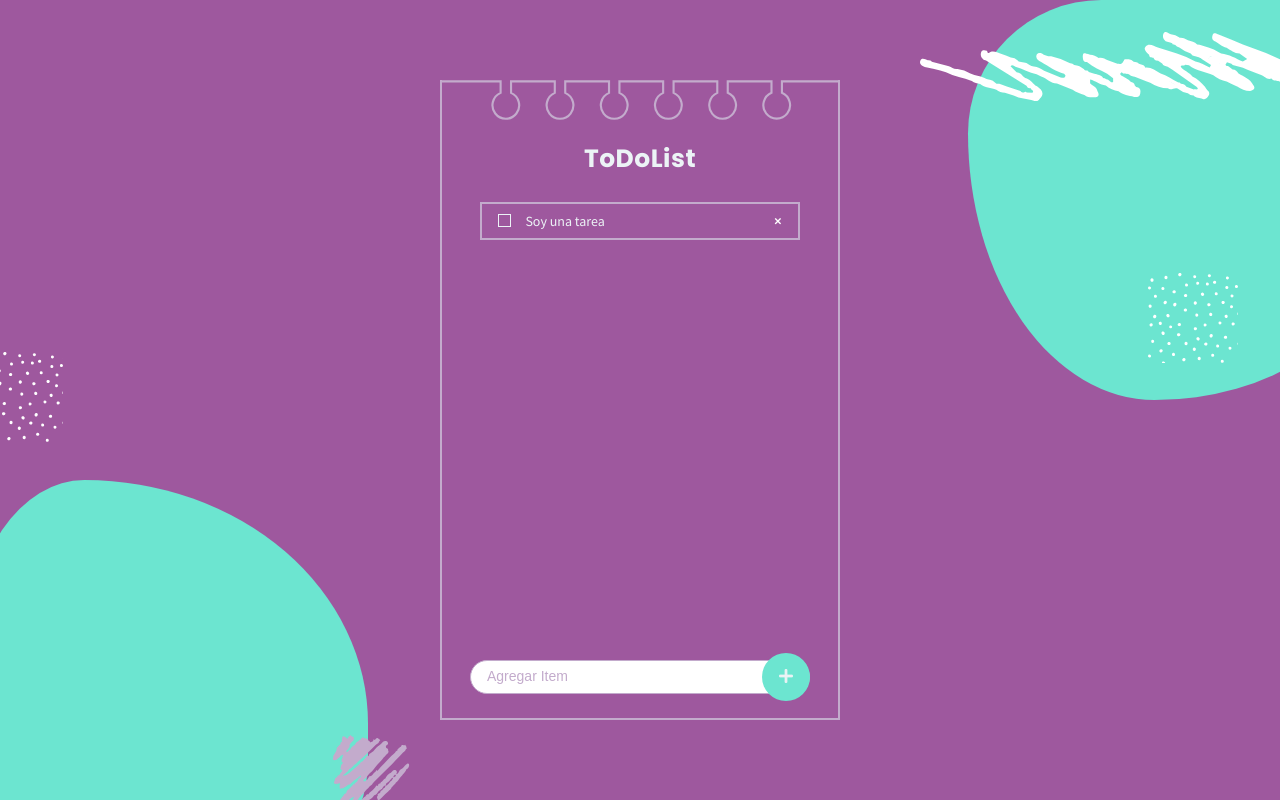
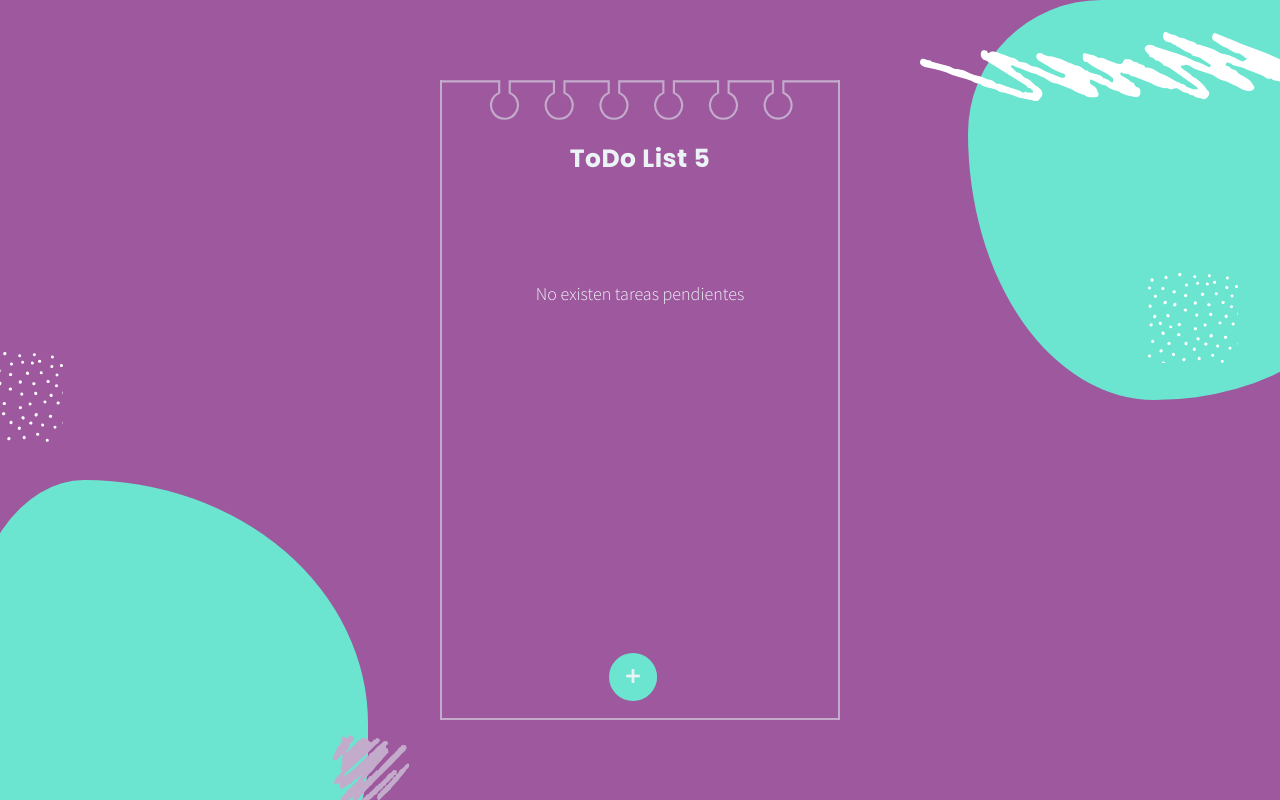
Before and after one commit to florxita/ToDoList, a React (Vite) app: page / in a window 1280 px wide. Built offline with nearby package versions, Linux system fonts and the light colour scheme.

Commit message:
funcion editar funcionando

```diff
--- a/src/components/Form.jsx
+++ b/src/components/Form.jsx
@@ -1,57 +1,41 @@
+import { useContext } from "react";
+import { AddForm } from "./styles/Input.styled";
+import { BiPencil, BiPlus } from "react-icons/bi";
 import { FormContainer } from "./styles/Form.styled";
+import ToDoListContext from "./context/ToDoListContext";
 import List from "./List";
-import { AddForm } from "./styles/Input.styled";
-import { BiPlus } from "react-icons/bi";
-import { useState, useContext } from "react";
-import { v4 as uuiv4 } from "uuid";
-import { ErrorBg, Messaje } from "./styles/Messaje.styled.js";
-import ToDoListContext from "./context/ToDoListContext";
+import { ErrorBg, Messaje } from "./styles/Messaje.styled";
 
-const KEY = "todokey";
 const Form = () => {
   const {
-    data,
-    handleAdd,
     task,
     setTask,
+    data,
+    editMode,
+    addTask,
+    handleFocus,
+    inputRef,
     error,
-    state,
     setError,
-    toggleSubmit,
-    setToggleSubmit,
+    mensaje,
+    setMensaje,
   } = useContext(ToDoListContext);
-
-  const [mensaje, setMensaje] = useState(" ");
 
   const handleSubmit = (e) => {
     e.preventDefault();
-
-    if (task.trim() === "") {
-      setError(true);
-      setMensaje("El campo no puede estar vacio.");
-      return;
+    if (task.length === 0) {
+      // setError(true);
+    } else {
+      //   // setError(false)
+      data.length < 9
+        ? (setError(false), addTask())
+        : (setError(true),
+          setMensaje(
+            "Debes terminar algunas de tus tareas para poder agregar nuevas."
+          ),
+          setTask(""));
     }
-    setError(false);
-
-    const newTask = { id: uuiv4(), task, completed: false };
-    state.length <= 10 ? handleAdd(newTask) : setError(true);
-    setMensaje(
-      "Debes terminar algunas de tus tareas para poder agregar nuevas."
-    );
-    setTask(" ");
   };
-
-  // const inputElement = useRef(null);
-  // useEffect(() => {
-  //   if (inputElement.current) {
-  //     inputElement.current.focus();
-  //   }
-  //   if (task.trim() === " ") {
-  //     inputElement.current.focus();
-  //   }
-  // });
-
-  const handleChange = (e) => setTask(e.target.value);
 
   return (
     <>
@@ -59,37 +43,47 @@ const Form = () => {
         <ErrorBg>
           <Messaje>
             <p>{mensaje}</p>
-            {state.length > 10 && <span>* Limite de Tareas 10 *</span>}
+            <span>*Limite de tareas 10*</span>
             <button onClick={() => setError(false)}>Entiendo</button>
           </Messaje>
         </ErrorBg>
       )}
       <FormContainer>
         <figure>
-          <img src="src/img/form-img.svg" alt="" />
+          <img src="src/img/form-img.svg" alt="borde espiralado nota" />
         </figure>
-        <h1>ToDoList</h1>
-        <ul>
-          {data.map((todo, i) => (
-            <List key={todo.id} todo={todo} i={i}></List>
-          ))}
-        </ul>
+        <h1>ToDo List 5</h1>
 
-        <AddForm onSubmit={handleSubmit}>
-          <button>{toggleSubmit === false ? <BiPlus /> : "editar"}</button>
+        {data.length === 0 ? (
+          <span className="noTaskMessaje">No existen tareas pendientes</span>
+        ) : (
+          <ul>
+            {data.map((item) => (
+              <List key={item.id} item={item}></List>
+            ))}
+          </ul>
+        )}
+        <AddForm onSubmit={editMode ? console.log("edit mode") : handleSubmit}>
           <input
-            autoFocus
             type="text"
-            name="task"
-            // ref={inputElement}
             value={task}
-            onChange={handleChange}
-            placeholder="Agregar Item"
+            onChange={(e) => setTask(e.target.value)}
+            placeholder="Ingresa una tarea"
+            ref={inputRef}
           />
+          {editMode ? (
+            <button disabled>
+              {" "}
+              <BiPencil />
+            </button>
+          ) : (
+            <button onClick={handleFocus}>
+              <BiPlus />
+            </button>
+          )}
         </AddForm>
       </FormContainer>
     </>
   );
 };
-
 export default Form;
--- a/src/components/List.jsx
+++ b/src/components/List.jsx
@@ -1,52 +1,62 @@
 import { Item, Check } from "./styles/List.styled";
-import { BiDotsHorizontalRounded, BiPencil } from "react-icons/bi";
+import { BiPencil } from "react-icons/bi";
 import ToDoListContext from "./context/ToDoListContext";
-import { useContext, useEffect, useRef, useState } from "react";
+import { useContext } from "react";
 import { CloseX } from "./styles/MenuTooltip.styled";
 
-const List = ({ todo }) => {
-  const ref = useRef();
+const List = ({ item }) => {
   const {
-    handleDelete,
-    handleUpdate,
+    deleteTask,
+    setTask,
     check,
     setCheck,
-    sub,
-    setSub,
-    toggleSubmit,
-    setToggleSubmit,
+    setEditMode,
+    editMode,
+    dispatch,
+    UPDATE,
+    task,
+    handleFocus,
   } = useContext(ToDoListContext);
 
-  const { id, task, completed } = todo;
+  const handleCheck = () => {
+    setCheck(!check);
+    handleFocus();
+  };
 
-  const handleCheck = () => {
-    todo.completed = !completed;
-    setCheck(!check);
-    sub == "taskCompleted" ? setSub("") : setSub("taskCompleted");
+  const edit = (item) => {
+    setEditMode(true);
+    setTask(item.task);
+    handleFocus();
   };
-  const editTask = () => {
-    setToggleSubmit(true);
-    handleUpdate(todo);
+
+  const editTask = (item) => {
+    dispatch({
+      type: UPDATE,
+      payload: { ...item, task: task },
+    });
+    setEditMode(false);
+    setTask("");
   };
 
   return (
-    <>
-      <Item>
-        <Check>
-          <input
-            id={id}
-            type="checkbox"
-            checked={completed}
-            onChange={handleCheck}
-          />
-          <label htmlFor={id}></label>
-        </Check>
-        <p className={sub}>{task}</p>
-        {/* <BiPencil onClick={() => editTask()} /> */}
+    <Item>
+      <Check>
+        <input type="checkbox" id={item.id} onChange={handleCheck} />
+        <label htmlFor={item.id}></label>
+      </Check>
+      <p className={check ? "taskCompleted" : null}>{item.task}</p>
 
-        <CloseX onClick={() => handleDelete(todo.id)} />
-      </Item>
-    </>
+      <div className="container">
+        {editMode ? (
+          <span id={item.id} onClick={() => editTask(item)}>
+            guardar cambios
+          </span>
+        ) : (
+          <BiPencil onClick={() => edit(item)} />
+        )}
+        <CloseX onClick={() => deleteTask(item.id)} />
+      </div>
+    </Item>
   );
 };
 export default List;
--- a/src/components/context/Reducer.jsx
+++ b/src/components/context/Reducer.jsx
@@ -4,17 +4,17 @@ export const TYPES = {
   DELETE: "DELETE",
 };
 
-export const Reducer = (state = [], action) => {
+export const Reducer = (state, action) => {
   switch (action.type) {
     case TYPES.DELETE:
-      return state.filter((todo) => todo.id !== action.payload);
+      return state.filter((item) => item.id !== action.payload);
 
     case TYPES.ADD:
       return [...state, action.payload];
 
     case TYPES.UPDATE:
-      const todoEdit = action.payload;
-      return state.map((todo) => (todo.id === todoEdit.id ? todoEdit : todo));
+      const itemEdit = action.payload;
+      return state.map((item) => (item.id === itemEdit.id ? itemEdit : item));
     default:
       return state;
   }
--- a/src/components/context/ToDoListContext.jsx
+++ b/src/components/context/ToDoListContext.jsx
@@ -1,7 +1,5 @@
 import { createContext } from "react";
 
-const ToDoListContext = createContext({
-  tasks: [],
-});
+const ToDoListContext = createContext();
 
 export default ToDoListContext;
--- a/src/components/context/ToDoState.jsx
+++ b/src/components/context/ToDoState.jsx
@@ -1,61 +1,72 @@
-import React, { useReducer, useState } from "react";
+import React, { useReducer, useState, useRef } from "react";
 import ToDoListContext from "./ToDoListContext";
 import { Reducer, TYPES } from "./Reducer";
 import { v4 as uuiv4 } from "uuid";
 
 const ToDoState = ({ children }) => {
   const [task, setTask] = useState("");
+  const [state, dispatch] = useReducer(Reducer, []);
+
+  const [editMode, setEditMode] = useState(false);
+
+  const [check, setCheck] = useState(false);
+
   const [error, setError] = useState(false);
-  const [check, setCheck] = useState(false);
-  const [sub, setSub] = useState(" ");
-  const [toggleSubmit, setToggleSubmit] = useState(false);
+  const [mensaje, setMensaje] = useState(" ");
 
-  const initialState = [
-    { id: uuiv4(), task: "Soy una tarea", completed: false },
-  ];
+  const inputRef = useRef(null);
 
   const { DELETE, UPDATE, ADD } = TYPES;
 
-  const [state, dispatch] = useReducer(Reducer, initialState);
-
-  const handleAdd = (task) => {
+  const addTask = () => {
+    const newTask = { id: uuiv4(), task, completed: false };
+    setError(false);
     dispatch({
       type: ADD,
-      payload: task,
+      payload: newTask,
     });
+
+    setTask("");
   };
 
-  const handleDelete = (id) => {
+  const deleteTask = (id) => {
     dispatch({
       type: DELETE,
       payload: id,
     });
+    setMensaje("");
   };
 
-  const handleUpdate = (todo) => {
-    dispatch({
-      type: UPDATE,
-      payload: { ...todo, task: task }, //revisa esto que quedo mal
-    });
-    console.log(task);
+  const handleFocus = () => {
+    inputRef.current.focus();
   };
 
   const value = {
     task,
     setTask,
+
+    data: state,
+    dispatch,
+
     error,
     setError,
+
     check,
     setCheck,
-    sub,
-    setSub,
-    data: state,
-    state,
-    handleAdd,
-    handleDelete,
-    handleUpdate,
-    toggleSubmit,
-    setToggleSubmit,
+
+    addTask,
+    deleteTask,
+
+    editMode,
+    setEditMode,
+
+    UPDATE,
+
+    mensaje,
+    setMensaje,
+
+    handleFocus,
+    inputRef,
   };
 
   return (
--- a/src/components/styles/Form.styled.js
+++ b/src/components/styles/Form.styled.js
@@ -9,7 +9,7 @@ export const FormContainer = styled.div`
   height: 40rem;
   max-height: 100%;
   display: flex;
-  justify-content: space-around;
+  justify-content: flex-start;
   flex-direction: column;
   align-items: center;
   z-index: 100;
@@ -21,8 +21,7 @@ export const FormContainer = styled.div`
   & figure {
     padding-bottom: 1rem;
     position: relative;
-    width: 101%;
-    height: auto;
+    width: 102%;
 
     & img {
       aspect-ratio: 4/0;
@@ -53,4 +52,10 @@ export const FormContainer = styled.div`
     font-size: 22px;
     stroke-width: 1px;
   }
+  .noTaskMessaje {
+    padding: 5rem 0;
+    font-size: 18px;
+    font-weight: 300;
+    flex-grow: 2;
+  }
 `;
--- a/src/components/styles/Input.styled.js
+++ b/src/components/styles/Input.styled.js
@@ -24,10 +24,16 @@ export const AddForm = styled.form`
       max-width: 80vw;
       transition: all 500ms cubic-bezier(0, 0.11, 0.35, 2);
     }
+    :disabled {
+      background: ${({ theme }) => theme.colors.light};
+
+      &:first-child {
+        color: #000;
+      }
+    }
   }
   input {
     color: ${({ theme }) => theme.colors.main};
-    /* background-color: ${({ theme }) => theme.colors.light}; */
     border: solid 0.05rem ${({ theme }) => theme.colors.secondary};
     border-radius: 50px;
     font-size: 16px;
--- a/src/components/styles/List.styled.js
+++ b/src/components/styles/List.styled.js
@@ -1,5 +1,4 @@
 import styled from "styled-components";
-import { TooltipWrapper } from "./MenuTooltip.styled";
 
 export const Item = styled.li`
   border: 0.14rem solid ${({ theme }) => theme.colors.secondary};
@@ -25,11 +24,17 @@ export const Item = styled.li`
     flex-grow: 2;
     padding: 0 0.9rem;
     text-align: left;
-    text-decoration: "dashed";
   }
   .taskCompleted {
     text-decoration: line-through;
     opacity: 70%;
+  }
+  .container {
+    display: flex;
+    gap: 0.5rem;
+  }
+  span {
+    color: ${({ theme }) => theme.colors.feature};
   }
 `;
 
@@ -49,7 +54,6 @@ export const Check = styled.div`
       position: absolute;
       width: 0.7rem;
       height: 0.7rem;
-
       border: 1px solid ${({ theme }) => theme.colors.light};
       background: none;
     }
```
